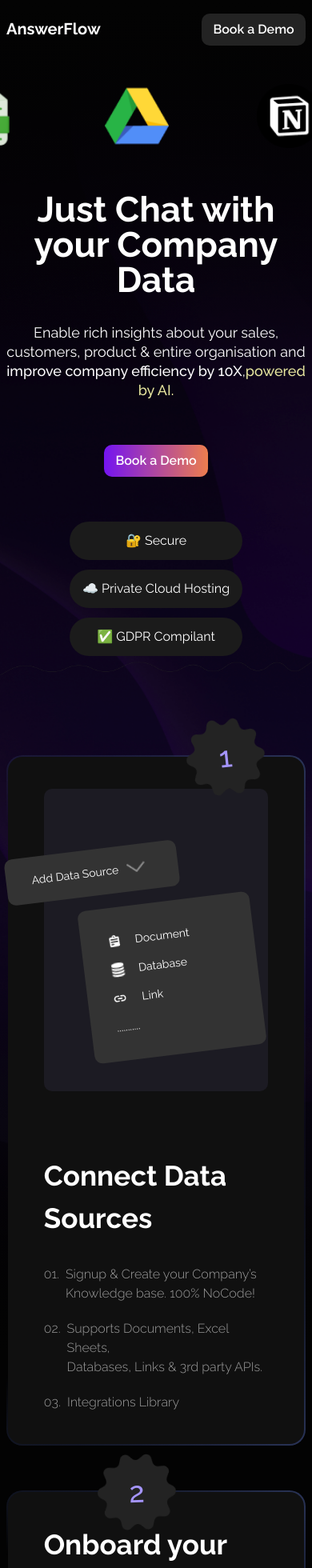
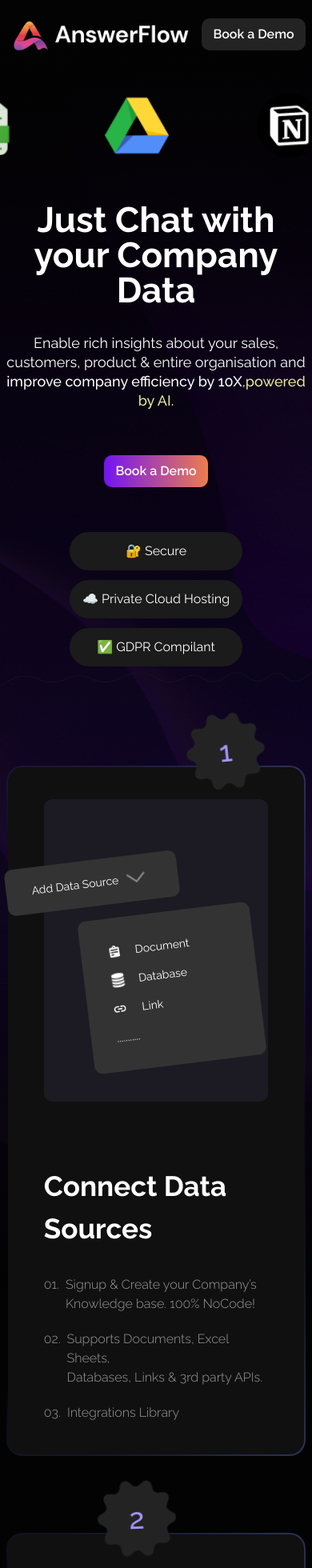
Before and after one commit to soluno/AnswerFlow, a Next.js app: page / in a window 390 px wide. Shown: the top 1960 px of the page at 80% size. Built offline with nearby package versions, Linux system fonts and the light colour scheme.

Commit message:
finish the website

```diff
--- a/app/globals.css
+++ b/app/globals.css
@@ -181,7 +181,7 @@ body {
 }
 
 .steps {
-  @apply relative section  flex gap-14 md:gap-28 items-center flex-col py-[100px] md:py-[200px] px-2 sm:px-8;
+  @apply relative section  flex gap-24 md:gap-28 items-center flex-col py-[100px] md:py-[200px] px-2 sm:px-8;
 }
 .card {
   @apply relative py-16 px-6 md:py-16 md:px-14 flex flex-col lg:flex-row gap-20 items-center w-[100%] md:w-[96%] hover:scale-105 transition-all duration-700;
@@ -253,7 +253,7 @@ body {
 }
 
 .sticker {
-  @apply absolute top-[-50px]  w-[100px] h-[100px] flex justify-center items-center font-medium text-4xl text-[#A595FD];
+  @apply absolute top-[-70px]  w-[100px] h-[100px] flex justify-center items-center font-medium text-4xl text-[#A595FD];
   background-image: url("/Sticker.png");
   background-position: center;
   background-size: contain;
--- a/app/layout.tsx
+++ b/app/layout.tsx
@@ -10,6 +10,9 @@ export const metadata: Metadata = {
   title: "AnswerFlow AI - Boost Efficiency with Data-Driven Chatbots",
   description:
     "Elevate your business efficiency with AnswerFlow AI. Leverage data-driven chatbots and natural language processing for better insights and automation",
+  icons: {
+    icon: "/favicon.png",
+  },
 };
 
 export default function RootLayout({
--- a/components/Header.tsx
+++ b/components/Header.tsx
@@ -1,5 +1,6 @@
 "use client";
 import { LazyMotion, domAnimation, m } from "framer-motion";
+import Image from "next/image";
 import Link from "next/link";
 import React from "react";
 
@@ -10,12 +11,10 @@ function Header() {
         initial={{ y: -150 }}
         animate={{ y: 0 }}
         transition={{ duration: 1, type: "spring", stiffness: 50 }}
-        className="section flex justify-between items-center px-2 sm:px-4 sm:py-2 md:px-4 md:py-8 fle-col transition-all duration-1000"
+        className="section flex justify-between items-center py-4 px-2 sm:px-4 sm:py-2 md:px-4 md:py-8 fle-col transition-all duration-1000"
       >
-        <div className="">
-          <h1 className="font-bold text-[20px] sm:text-[26px] leading-[73px] md:text-[32px] ">
-            AnswerFlow
-          </h1>
+        <div className="pr-4">
+          <Image src={"/logo.png"} width={240} height={100} alt="logo" />
         </div>
         <div className="">
           <Link
--- a/components/Improve.tsx
+++ b/components/Improve.tsx
@@ -18,7 +18,7 @@ function Improve() {
   useEffect(() => {
     const interval = setInterval(() => {
       setCurrent((prevImage) => (prevImage === 4 - 1 ? 0 : prevImage + 1));
-    }, 2400);
+    }, 4400);
     return () => {
       clearInterval(interval);
     };
@@ -468,7 +468,7 @@ function Improve() {
               }`}
             >
               {" "}
-              prev{" "}
+              prevues{" "}
             </button>
             <button
               onClick={next}
```
Also changed, not shown: public/favicon.png (added), public/logo.png (added).
